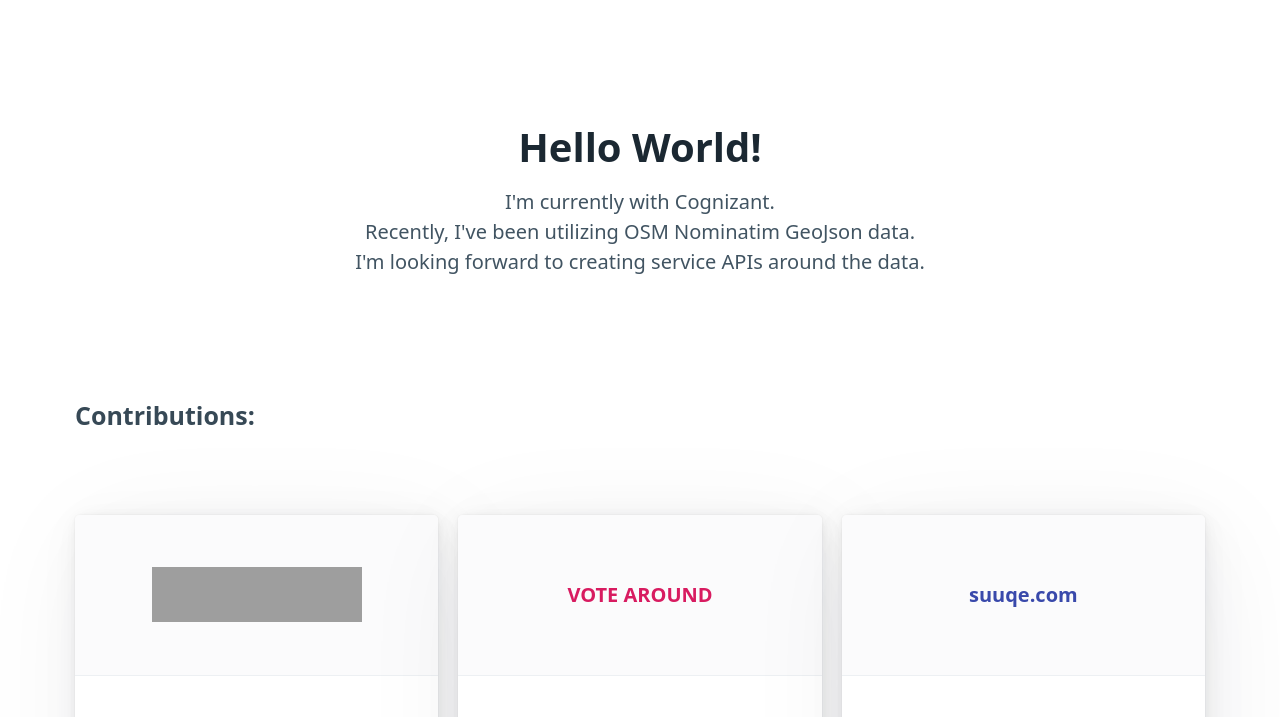
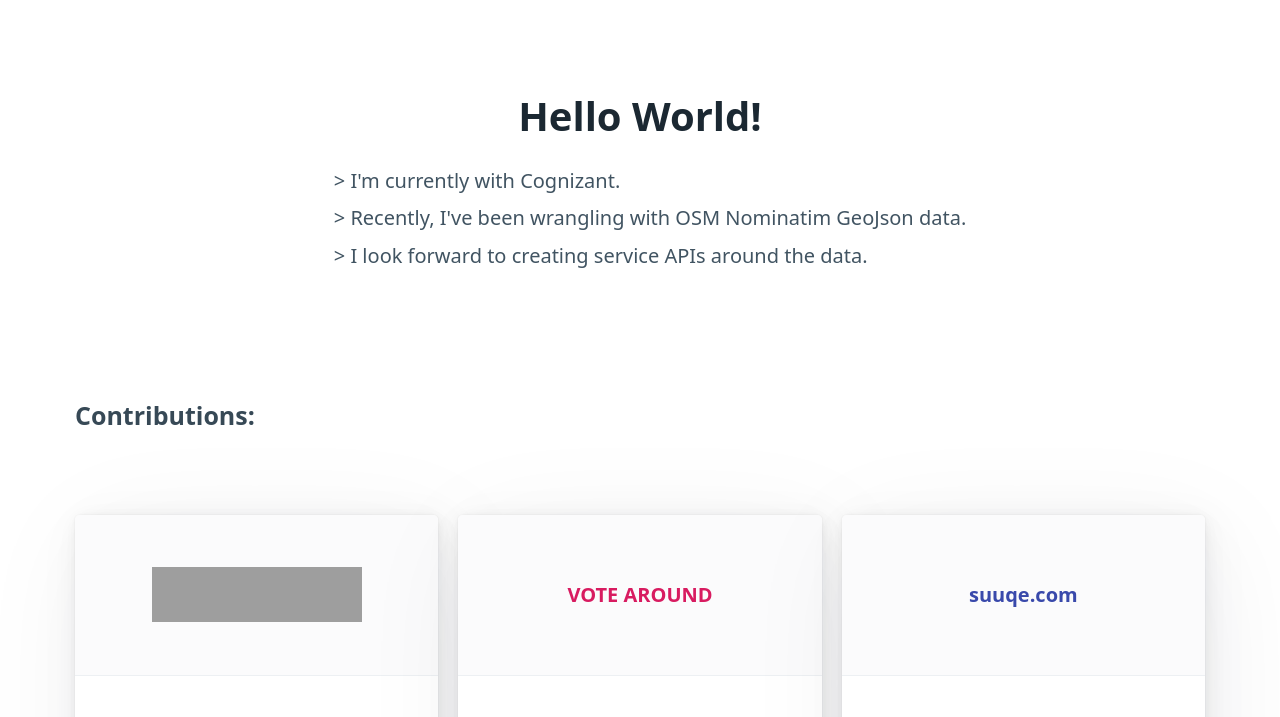
Before and after one commit to surafelbekele/surafelbekele.github.io, a plain HTML site: page index.html in a window 1280 px wide. Shown: the part 83-800 px from the top of the page. Drawn offline with nearby package versions, Linux system fonts and the light colour scheme; grey boxes are pictures that could not be loaded.

Commit message:
from p tags to li tags to make resizing look better

```diff
--- a/index.html
+++ b/index.html
@@ -48,15 +48,17 @@
     <main class="container">
         <div id="greeting">
             <h1>Hello World!</h1>
-            <p>
-                I'm currently with Cognizant.
-            </p>
-            <p>
-                Recently, I've been utilizing OSM Nominatim GeoJson data.
-            </p>
-            <p>
-                I'm looking forward to creating service APIs around the data.
-            </p>
+            <ul>
+                <li>
+                    I'm currently with Cognizant.
+                </li>
+                <li>
+                    Recently, I've been wrangling with OSM Nominatim GeoJson data.
+                </li>
+                <li>
+                    I look forward to creating service APIs around the data.
+                </li>
+            </ul>
         </div>
         <h4>Contributions:</h4>
         <div class="grid">
--- a/styles.css
+++ b/styles.css
@@ -37,15 +37,16 @@ nav {
 }
 
 #greeting > h1 {
-    padding: 0%;
-    margin-bottom: .5rem;
+    margin-bottom: 1rem;
 }
 
-#greeting > p {
-    padding: 0%;
-    margin: 0%;
+#greeting > ul > li {
+    list-style: none;
 }
 
+#greeting > ul > li::before {
+    content: "\003E";
+}
 main > h4 {
     padding: 0%;
     margin: 0%;
```
